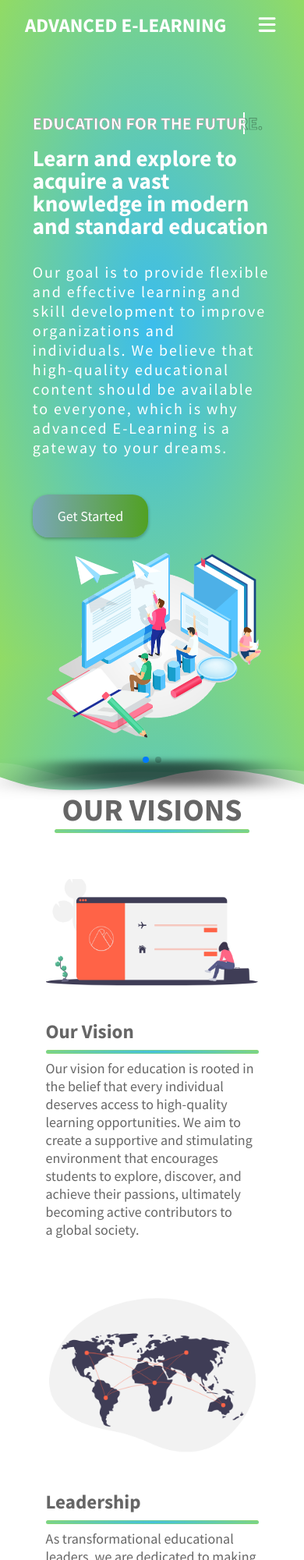
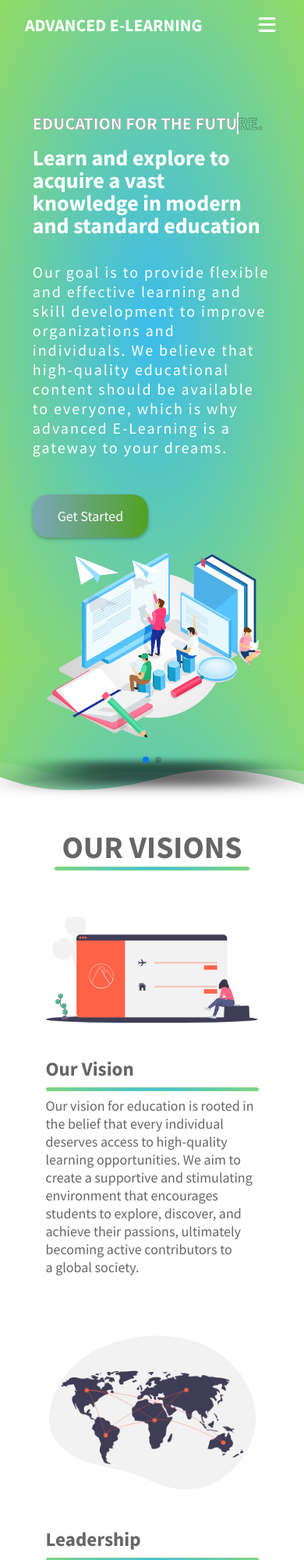
Before and after one commit to Berry-bott/advance-e-learning, a plain HTML site: page index.html in a window 390 px wide. Shown: the top 2000 px of the page at 78% size. Drawn offline with nearby package versions, Linux system fonts and the light colour scheme.

Commit message:
new commit

```diff
--- a/styles/style.css
+++ b/styles/style.css
@@ -836,6 +836,10 @@ textarea:hover {
 }
 
 @media screen and (max-width:850px){
+
+    .logo{
+        font-size: 22px !important;
+    }
     .services .card {
         max-width: 400px !important;
         margin:  auto !important;
@@ -848,7 +852,7 @@ textarea:hover {
         .header-text{
 
             width: 100% !important;
-            font-size: 29px !important;
+            font-size: 28px !important;
             line-height: 29px !important;
         }
         .br{
@@ -856,10 +860,17 @@ textarea:hover {
             display: none !important;
         }
     }
+    .version{
+        padding-top: 3rem !important;
+    }
     .services .card {
         max-width: 240px !important;
         margin:  auto !important;
     }
+.about_container h1{
+    font-size: 29px !important;
+}
+
     .form_container {
         grid-template-columns: 1fr !important;
         gap: 2rem;
```
